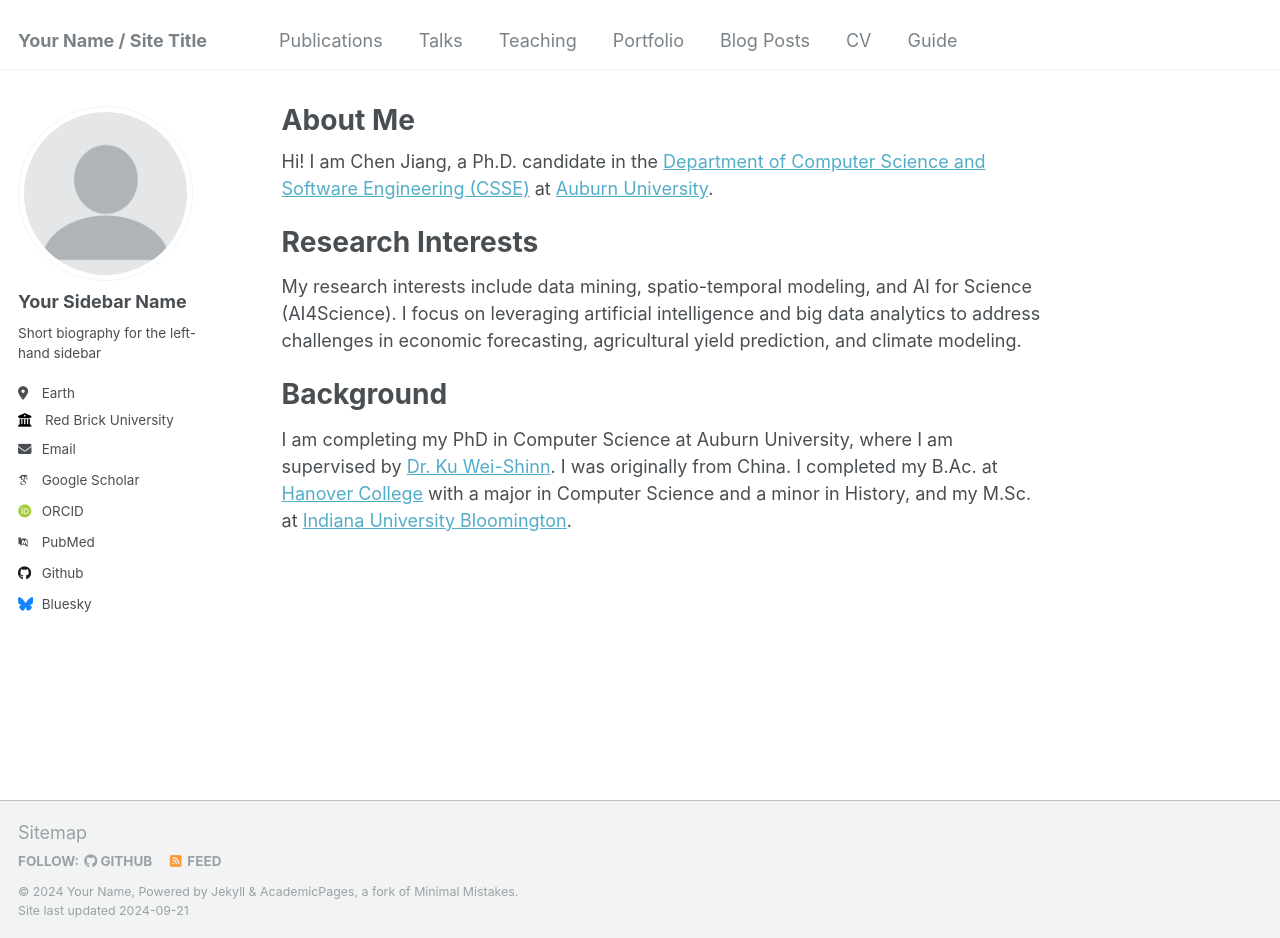
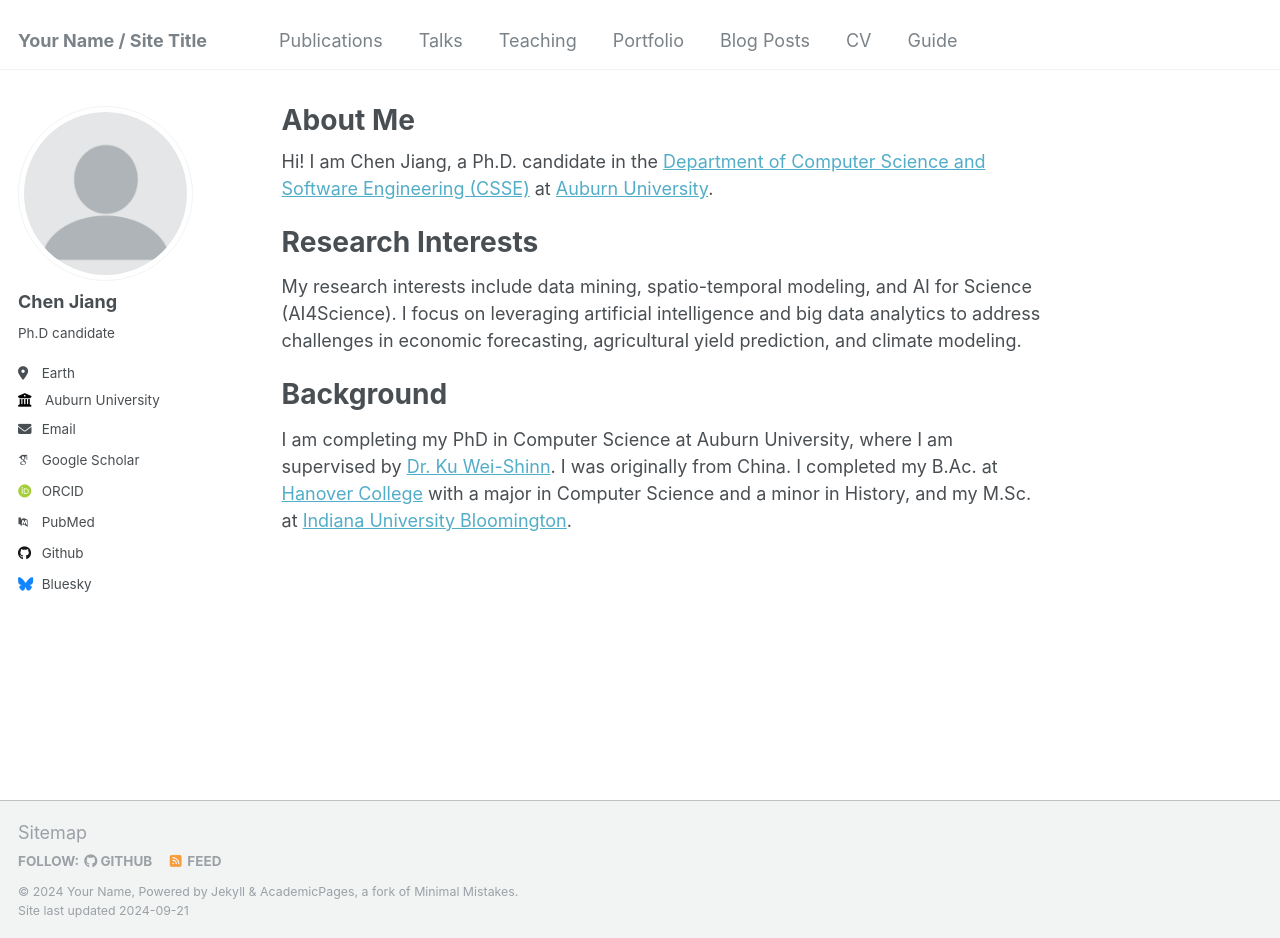
Before and after one commit to jiang28/jiangchen, a Jekyll site: the page built from _pages/about.md, in a window 1280 px wide and 938 px high. Built offline with Jekyll 4.4.1, drawn with Linux system fonts in a browser that asks for light colours; some web fonts are replaced.

Commit message:
Update _config.yml

```diff
--- a/_config.yml
+++ b/_config.yml
@@ -22,17 +22,17 @@ repository               : "academicpages/academicpages.github.io"
 author:
   # Biographic information
   avatar           : "profile.png"
-  name             : "Your Sidebar Name"
+  name             : "Chen Jiang"
   pronouns         : # example: "she/her"
-  bio              : "Short biography for the left-hand sidebar"
+  bio              : "Ph.D candidate"
   location         : "Earth"
-  employer         : "Red Brick University"
+  employer         : "Auburn University"
   uri              : # URL
   email            : "none@example.org"
 
   # Academic websites
   arxiv            : # URL - Update with the correct link to your profile
-  googlescholar    : "https://scholar.google.com/citations?user=PS_CX0AAAAAJ"
+  googlescholar    : "https://scholar.google.com/citations?user=Npq7OpMAAAAJ&hl=en"
   impactstory      : # URL
   orcid            : "http://orcid.org/yourorcidurl"
   semantic         : # URL
```
